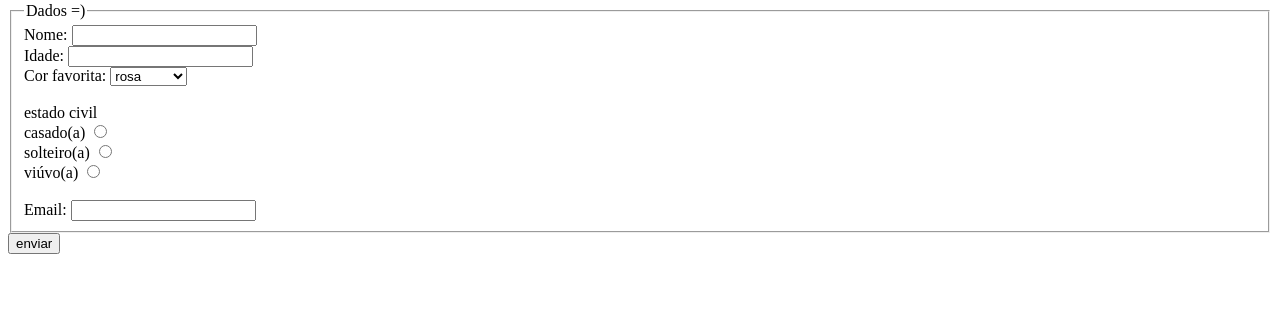
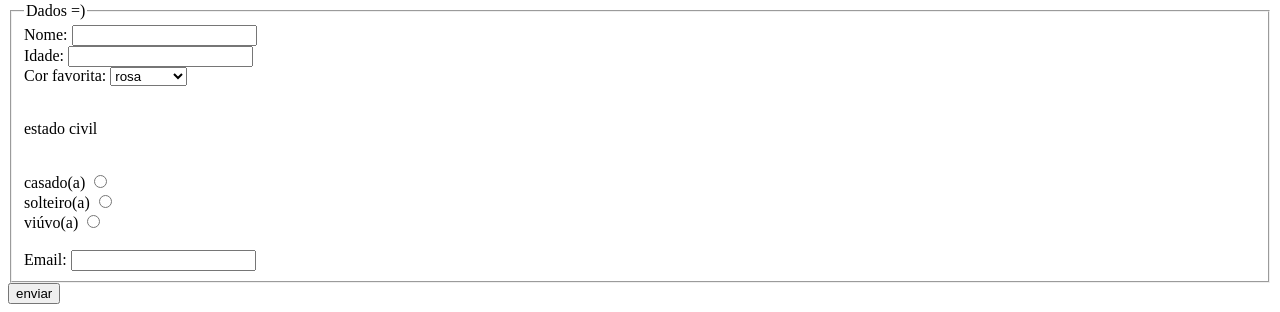
Before and after one commit to liaGregorio/trabalhoFrontEnd, a plain HTML site: page index.html in a window 1280 px wide. Shown: the part 1627-1939 px from the top of the page. Before the commit the page ends 1889 px from the top, so only its background shows below. Drawn offline with Linux system fonts and the light colour scheme.

Commit message:
Update index.html

```diff
--- a/index.html
+++ b/index.html
@@ -185,7 +185,7 @@
         <br>
         <br>
 
-    estado civil
+            <p>   estado civil </p>
             <br>
 
                 <label for="info3.1">casado(a)</label>
```
